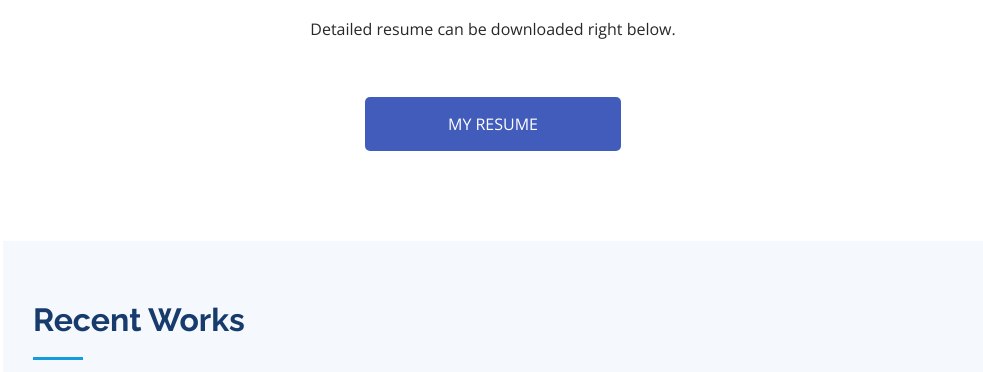
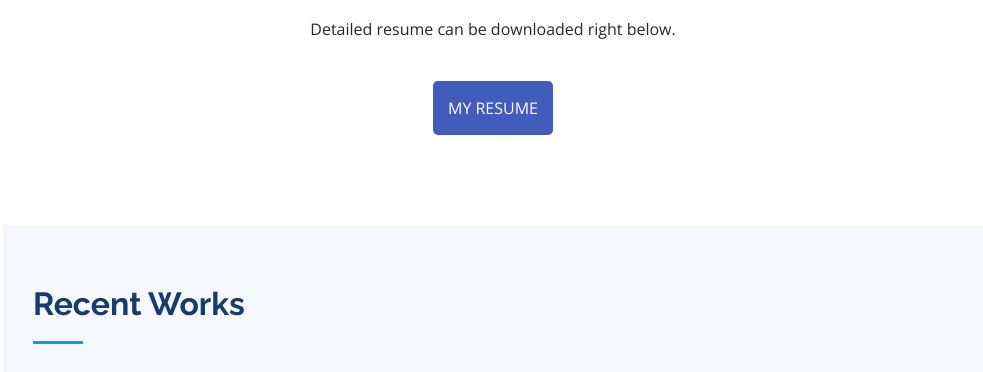
Before and after one commit to Robel-dejene/Robel-Portfolio, a plain HTML site: page index.html in a window 1280 px wide. Shown: the part 2161-2533 px from the top of the page, without its empty margins (297-1280 px from the left). Drawn offline with nearby package versions, Linux system fonts and the light colour scheme.

Commit message:
responsive button

```diff
--- a/assets/css/coustom.css
+++ b/assets/css/coustom.css
@@ -27,8 +27,8 @@
 	border: none;
 	padding: 15px;
 	border-radius: 5px;
-	width: 20vw;
-	margin-top: 5vh;
+	/* width: 20px; */
+	margin-top: 3vh;
 	cursor: pointer;
 }
 .myResume a{
```
